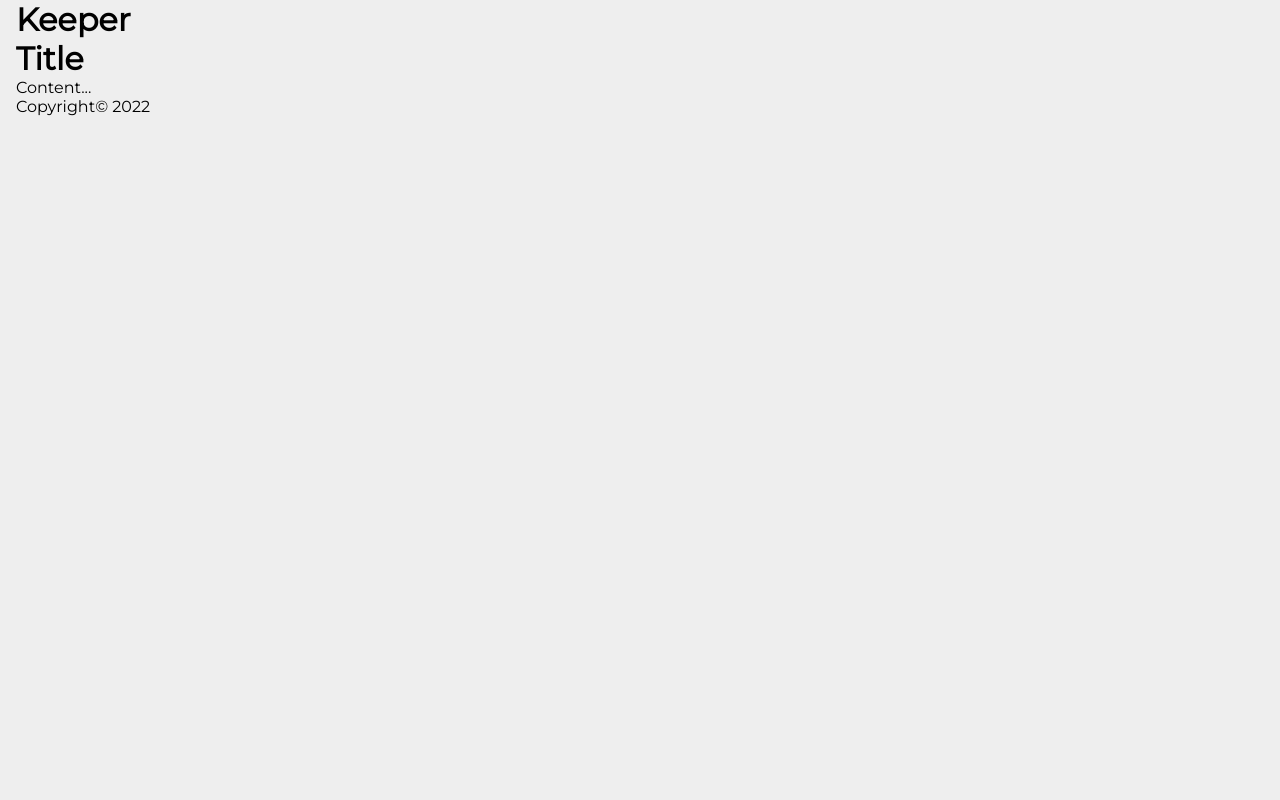
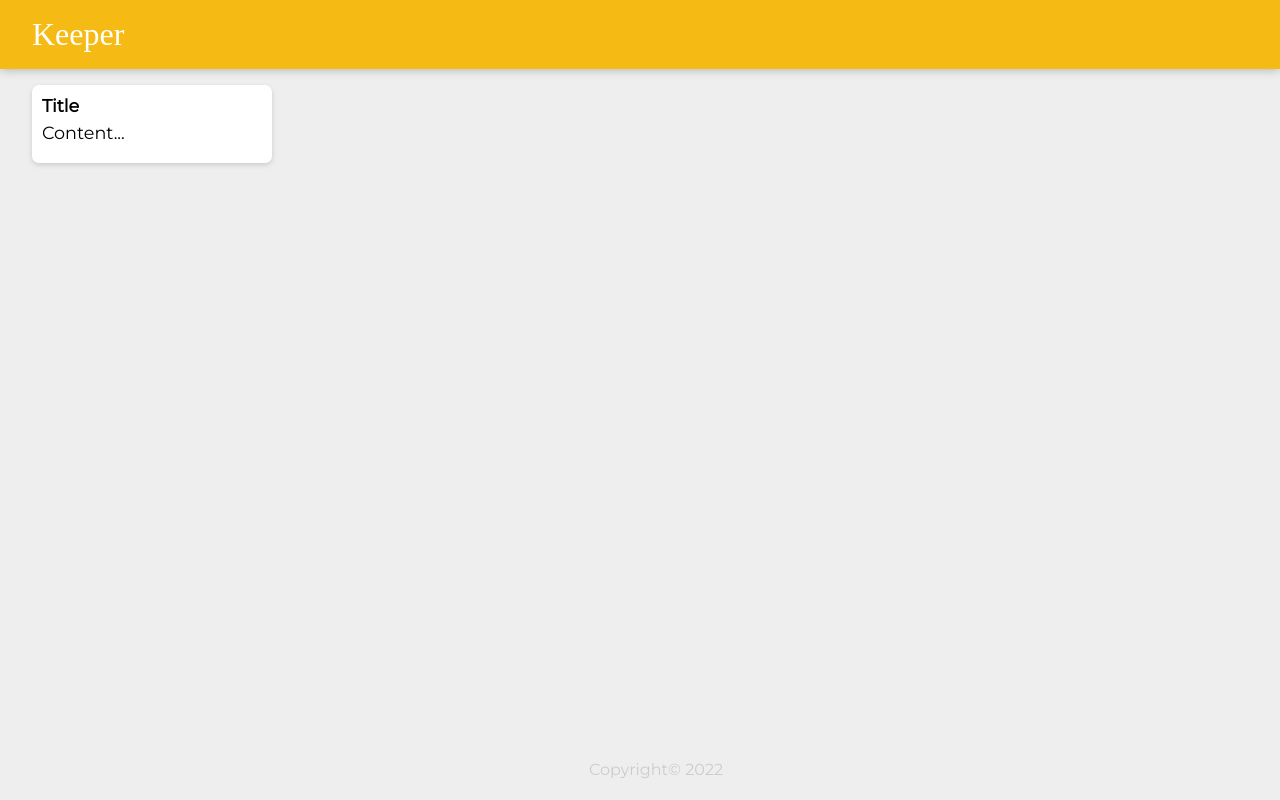
Before and after one commit to toco-t/keeper, a React (Create React App) app: page / in a window 1280 px wide. Built offline with nearby package versions, Linux system fonts and the light colour scheme; a web font is replaced by a local one.

Commit message:
Apply styles to all the components

```diff
--- a/public/styles.css
+++ b/public/styles.css
@@ -3,9 +3,11 @@
 	margin: 0;
 	box-sizing: border-box;
 }
+
 html {
 	font-family: "Montserrat", sans-serif;
 }
+
 body {
 	background: #eee;
 	padding: 0 16px;
@@ -35,6 +37,7 @@
 footer p {
 	color: #ccc;
 }
+
 .note {
 	background: #fff;
 	border-radius: 7px;
--- a/src/components/Footer.jsx
+++ b/src/components/Footer.jsx
@@ -1,9 +1,13 @@
 import React from "react";
 
 function Footer() {
-    const currentYear = new Date().getFullYear();
+	const currentYear = new Date().getFullYear();
 
-    return <p>Copyright&copy; {currentYear}</p>;
+	return (
+		<footer>
+			<p>Copyright&copy; {currentYear}</p>
+		</footer>
+	);
 }
 
 export default Footer;
--- a/src/components/Header.jsx
+++ b/src/components/Header.jsx
@@ -1,7 +1,11 @@
 import React from "react";
 
 function Header() {
-    return <h1>Keeper</h1>;
+	return (
+		<header>
+			<h1>Keeper</h1>
+		</header>
+	);
 }
 
 export default Header;
--- a/src/components/Note.jsx
+++ b/src/components/Note.jsx
@@ -5,7 +5,7 @@
 	const noteContent = "Content...";
 
 	return (
-		<div>
+		<div className="note">
 			<h1>{noteTitle}</h1>
 			<p>{noteContent}</p>
 		</div>
```
Lines whose indentation alone changed are shown as unchanged.
